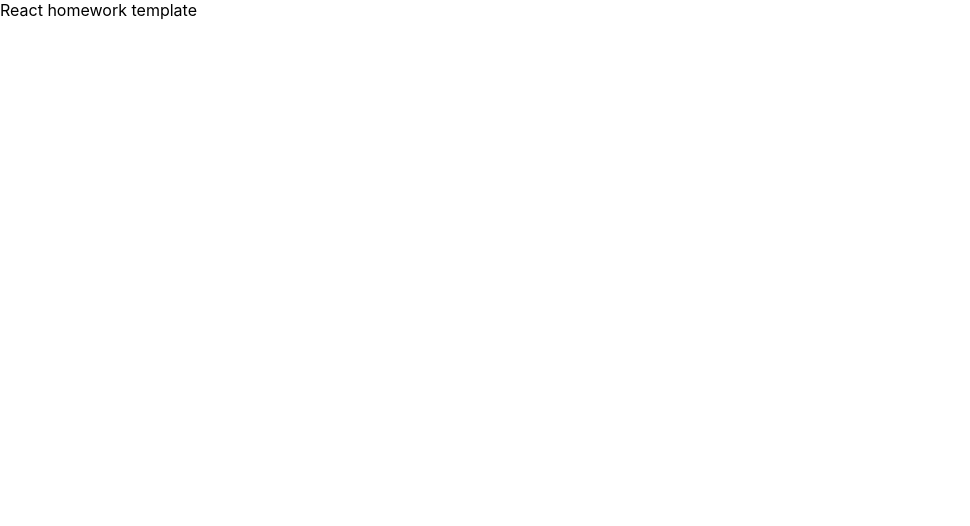
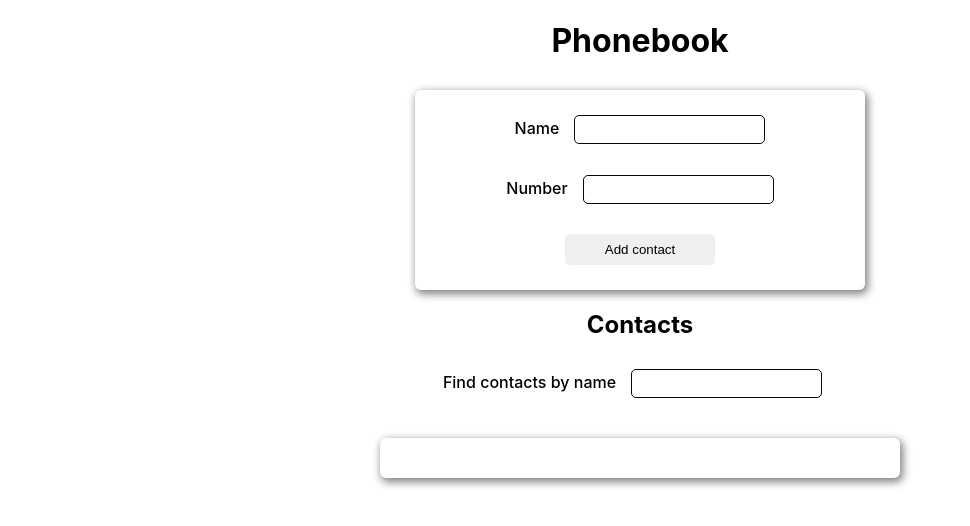
Before and after one commit to yulyaolshanska/goit-react-hw-06-phonebook, a React (Create React App) app: page / in a window 1280 px wide. Shown: the top 526 px of the page, without its empty margins (0-970 px from the left). Built offline with nearby package versions, Linux system fonts and the light colour scheme.

Commit message:
Стартовые файлы

```diff
--- a/src/components/App.jsx
+++ b/src/components/App.jsx
@@ -1,7 +1,58 @@
-export const App = () => {
+import React, { useState, useEffect } from 'react';
+
+import { nanoid } from 'nanoid';
+import { ContactForm } from './ContactForm/ContactForm';
+import { ContactList } from './ContactList/ContactList';
+import { Filter } from './Filter/Filter';
+import css from './App.module.css';
+
+export function App() {
+  const [contacts, setContacts] = useState(() => {
+    return JSON.parse(localStorage.getItem('contacts')) ?? [];
+  });
+  const [filter, setFilter] = useState('');
+
+  useEffect(() => {
+    localStorage.setItem('contacts', JSON.stringify(contacts));
+  }, [contacts]);
+
+  const addContact = (name, number) => {
+    if (contacts.some(contact => contact.name === name)) {
+      alert(`${name}, is already in contacts.`);
+      return;
+    }
+    const contact = { id: nanoid(), name, number };
+
+    setContacts(prevState => [contact, ...prevState]);
+  };
+
+  const deleteContact = todoId => {
+    setContacts(prevState =>
+      prevState.filter(contact => contact.id !== todoId)
+    );
+  };
+
+  const changeFilter = e => {
+    setFilter(e.target.value);
+  };
+
+  const getFilteredContacts = () => {
+    const normalizedFilter = filter.toLocaleLowerCase().trim();
+    return contacts.filter(contact =>
+      contact.name.toLocaleLowerCase().includes(normalizedFilter)
+    );
+  };
+
   return (
-    <div >
-      React homework template
+    <div className={css.container}>
+      <h1 className={css.title}>Phonebook</h1>
+      <ContactForm onSubmit={addContact} />
+      <h2 className={css.title}>Contacts</h2>
+      <Filter filter={filter} onChange={changeFilter} />
+      <ContactList
+        contacts={filter === '' ? contacts : getFilteredContacts()}
+        deleteContact={deleteContact}
+      />
     </div>
   );
-};
+}
--- /dev/null
+++ b/src/components/App.module.css
@@ -0,0 +1,12 @@
+.container {
+    width: 800px;
+    margin-right: auto;
+    margin-left: auto;
+    text-align: center;
+
+}
+
+.title {
+    text-align: center;
+    margin-bottom: 30px;
+}
--- /dev/null
+++ b/src/components/ContactForm/ContactForm.jsx
@@ -0,0 +1,65 @@
+import React, { useState } from 'react';
+import PropTypes from 'prop-types';
+
+import css from './ContactForm.module.css';
+
+export function ContactForm({ onSubmit }) {
+  const [name, setName] = useState('');
+  const [number, setNumber] = useState('');
+
+  const handleSubmit = e => {
+    e.preventDefault();
+
+    onSubmit(name, number);
+    setName('');
+    setNumber('');
+  };
+
+  const handleChange = e => {
+    switch (e.target.name) {
+      case 'name':
+        setName(e.target.value);
+        break;
+      case 'number':
+        setNumber(e.target.value);
+        break;
+      default:
+        return;
+    }
+  };
+
+  return (
+    <form className={css.form} onSubmit={handleSubmit}>
+      <label className={css.label}>
+        Name
+        <input
+          className={css.input}
+          onChange={handleChange}
+          type="text"
+          name="name"
+          value={name}
+          pattern="^[a-zA-Zа-яА-Я]+(([' -][a-zA-Zа-яА-Я ])?[a-zA-Zа-яА-Я]*)*$"
+          title="Name may contain only letters, apostrophe, dash and spaces. For example Adrian, Jacob Mercer, Charles de Batz de Castelmore d'Artagnan"
+          required
+        />
+      </label>
+      <label className={css.label}>
+        Number
+        <input
+          className={css.input}
+          value={number}
+          onChange={handleChange}
+          type="tel"
+          name="number"
+        ></input>
+      </label>
+      <button className={css.addBtn} type="submit">
+        Add contact
+      </button>
+    </form>
+  );
+}
+
+ContactForm.prototype = {
+  onSubmit: PropTypes.func.isRequired,
+};
--- /dev/null
+++ b/src/components/ContactForm/ContactForm.module.css
@@ -0,0 +1,26 @@
+.form {
+    display: flex;
+    flex-direction: column;
+    justify-content: space-between;
+    width: 50%;
+    margin-right: auto;
+    margin-left: auto;
+    height: 150px;
+    align-items: center;
+    box-shadow: 2px 3px 8px 1px grey;
+    border-radius: 6px;
+    padding: 25px;
+}
+
+.label {
+font-weight: 500;    }
+
+.input {
+    margin-left: 15px;
+
+}
+
+.addBtn {
+    display: block;
+    width: 150px;
+}
--- /dev/null
+++ b/src/components/ContactItem/ContactItem.jsx
@@ -0,0 +1,21 @@
+import PropTypes from 'prop-types';
+import css from './ContactItem.module.css';
+
+export const ContactItem = ({ name, number, deleteContact }) => {
+  return (
+    <li className={css.contactItem}>
+      <p>{name}</p>
+      <p>{number}</p>
+
+      <button className={css.button} onClick={deleteContact} type="button">
+        Delete
+      </button>
+    </li>
+  );
+};
+
+ContactItem.propTypes = {
+  name: PropTypes.string.isRequired,
+  number: PropTypes.string.isRequired,
+  deleteContact: PropTypes.func.isRequired,
+};
--- /dev/null
+++ b/src/components/ContactItem/ContactItem.module.css
@@ -0,0 +1,11 @@
+.contactItem {
+    display: flex;
+    justify-content: space-between;
+    align-items: baseline;
+}
+
+.button {
+    padding: 8px;
+    border-radius: 5px;
+    border: none;
+}
--- /dev/null
+++ b/src/components/ContactList/ContactList.jsx
@@ -0,0 +1,31 @@
+import PropTypes from 'prop-types';
+import { ContactItem } from 'components/ContactItem/ContactItem';
+import css from './ContactList.module.css';
+
+export const ContactList = ({ contacts, deleteContact }) => {
+  return (
+    <ul className={css.contactList}>
+      {contacts.map(({ name, number, id }) => {
+        return (
+          <ContactItem
+            deleteContact={() => deleteContact(id)}
+            key={id}
+            name={name}
+            number={number}
+          ></ContactItem>
+        );
+      })}
+    </ul>
+  );
+};
+
+ContactList.propTypes = {
+  contacts: PropTypes.arrayOf(
+    PropTypes.shape({
+      id: PropTypes.string.isRequired,
+      name: PropTypes.string.isRequired,
+      number: PropTypes.string.isRequired,
+    })
+  ),
+  deleteContact: PropTypes.func.isRequired,
+};
--- /dev/null
+++ b/src/components/ContactList/ContactList.module.css
@@ -0,0 +1,9 @@
+.contactList {
+    width: 60%;
+    margin-right: auto;
+    margin-left: auto;
+    margin-top: 40px;
+    padding: 20px;
+    box-shadow: 2px 3px 8px 1px grey;
+    border-radius: 6px;
+}
--- /dev/null
+++ b/src/components/Filter/Filter.jsx
@@ -0,0 +1,24 @@
+import PropTypes from 'prop-types';
+
+import css from './Filter.module.css';
+
+export const Filter = ({ filter, onChange }) => {
+  return (
+    <>
+      <label className={css.label}>
+        Find contacts by name
+        <input
+          className={css.input}
+          type="text"
+          value={filter}
+          onChange={onChange}
+        ></input>
+      </label>
+    </>
+  );
+};
+
+Filter.propTypes = {
+  filter: PropTypes.string.isRequired,
+  onChange: PropTypes.func.isRequired,
+};
--- /dev/null
+++ b/src/components/Filter/Filter.module.css
@@ -0,0 +1,7 @@
+.input {
+    margin-left: 15px;
+    margin-right: 15px;
+}
+
+.label {
+    font-weight: 500;    }
--- a/src/index.css
+++ b/src/index.css
@@ -13,3 +13,22 @@
   font-family: source-code-pro, Menlo, Monaco, Consolas, 'Courier New',
     monospace;
 }
+
+ul {
+  list-style: none;
+  margin: 0;
+  padding: 0;
+}
+
+button {
+  padding: 8px;
+  border-radius: 5px;
+  border: none;
+  cursor: pointer;
+}
+
+input {
+  padding: 6px;
+  border: 1px solid rgb(8, 8, 8) ;
+  border-radius: 5px;
+}
```
